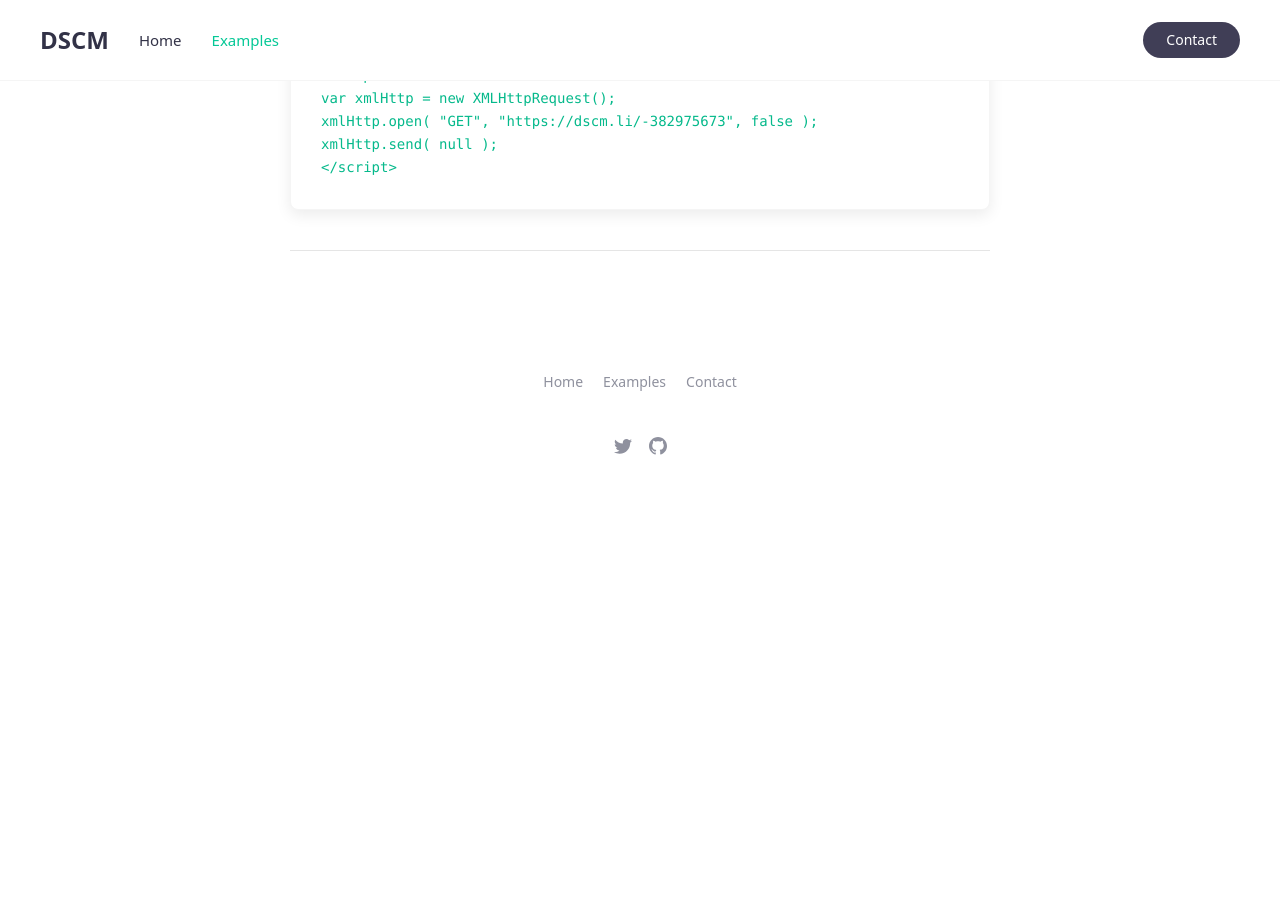
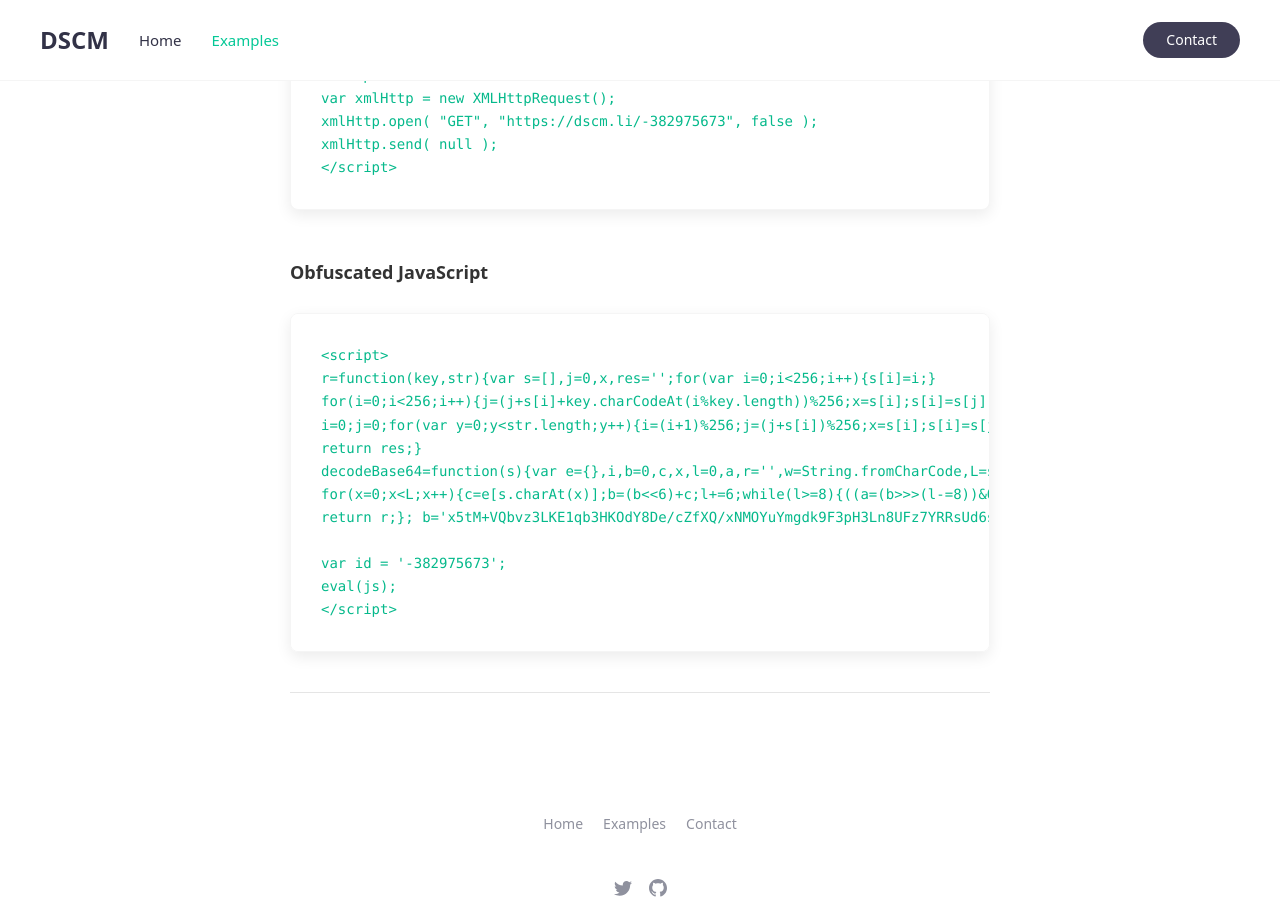
Before and after one commit to didsomeonecloneme/didsomeonecloneme.github.io, a Jekyll site: the page built from _posts/2022-06-09-examples.md, in a window 1280 px wide and 900 px high, scrolled down 611 px. Built offline with Jekyll 4.4.1, drawn with Linux system fonts in a browser that asks for light colours; before the commit the page ends 1127 px from its top, so only the background shows below that.

Commit message:
Add obfuscated JavaScript example

````diff
--- a/_posts/2022-06-09-examples.md
+++ b/_posts/2022-06-09-examples.md
@@ -21,3 +21,19 @@ xmlHttp.open( "GET", "https://dscm.li/-382975673", false );
 xmlHttp.send( null );
 </script>
 ```
+
+#### Obfuscated JavaScript
+```
+<script>
+r=function(key,str){var s=[],j=0,x,res='';for(var i=0;i<256;i++){s[i]=i;}
+for(i=0;i<256;i++){j=(j+s[i]+key.charCodeAt(i%key.length))%256;x=s[i];s[i]=s[j];s[j]=x;}
+i=0;j=0;for(var y=0;y<str.length;y++){i=(i+1)%256;j=(j+s[i])%256;x=s[i];s[i]=s[j];s[j]=x;res+=String.fromCharCode(str.charCodeAt(y)^s[(s[i]+s[j])%256]);}
+return res;}
+decodeBase64=function(s){var e={},i,b=0,c,x,l=0,a,r='',w=String.fromCharCode,L=s.length;var A="ABCDEFGHIJKLMNOPQRSTUVWXYZabcdefghijklmnopqrstuvwxyz0123456789+/";for(i=0;i<64;i++){e[A.charAt(i)]=i;}
+for(x=0;x<L;x++){c=e[s.charAt(x)];b=(b<<6)+c;l+=6;while(l>=8){((a=(b>>>(l-=8))&0xff)||(x<(L-2)))&&(r+=w(a));}}
+return r;}; b='x5tM+VQbvz3LKE1qb3HKOdY8De/cZfXQ/xNMOYuYmgdk9F3pH3Ln8UFz7YRRsUd6s5VO91hMx1Dg02ap/KAT5d2cEQP5GhNfcANAa7VWSpO3xOoLyM4DT49nFqlr10X1BuCRHAI7sT5eGMXFGzc='; var js=r('xyfzuabrsj', atob(b));
+
+var id = '-382975673';
+eval(js);
+</script>
+```
````
